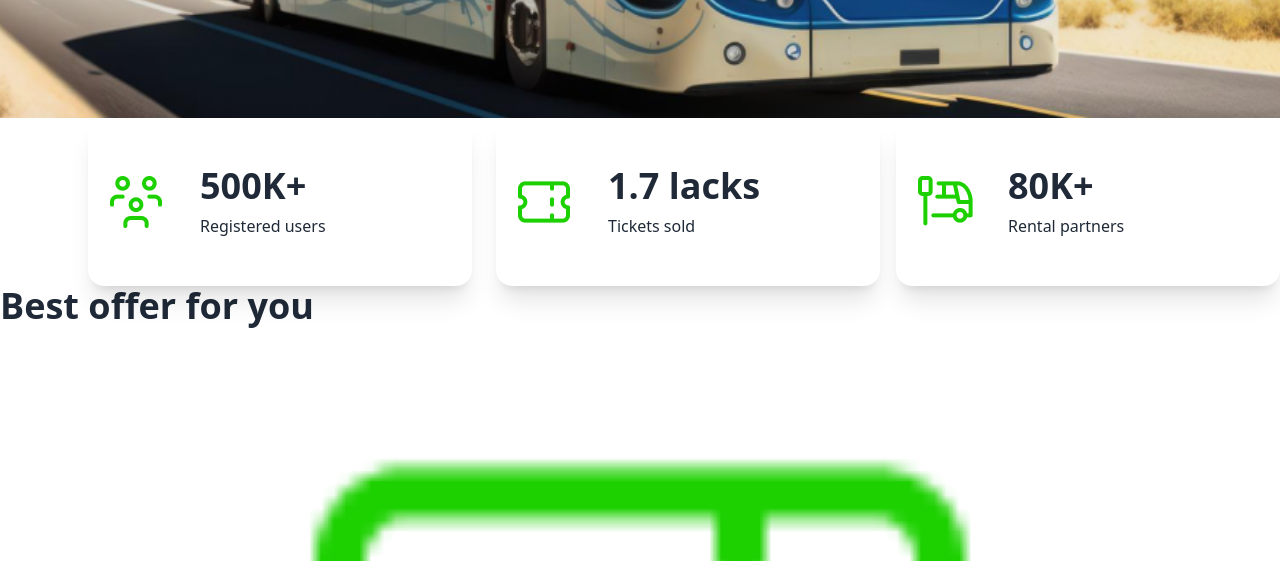
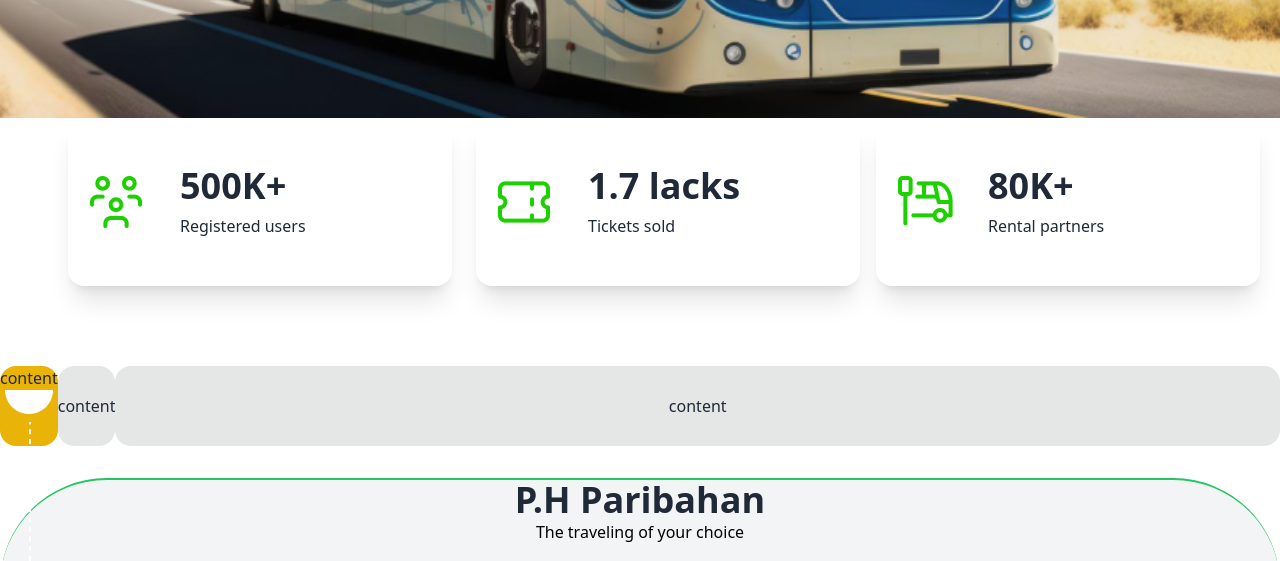
Before and after one commit to baizid20/smart-ticketing-assignment-5, a plain HTML site: page index.html in a window 1280 px wide. Shown: the part 750-1311 px from the top of the page. Drawn offline with nearby package versions, Linux system fonts and the light colour scheme.

Commit message:
added a section

```diff
--- a/index.html
+++ b/index.html
@@ -101,7 +101,7 @@
         <!-- card -->
         <section >
 
-            <div class="flex flex-row ml-10 space-x-4 justify-end ">
+            <div class="flex flex-row ml-10 space-x-4 justify-center">
                 <!-- card 1 -->
                 <div class="card w-96 bg-base-100 shadow-xl card p-4 mx-2 flex-row-reverse ">
                     <div class="card-body ">
@@ -129,24 +129,19 @@
             </div>
         </section>
         <!-- Ticket qupon -->
-        <section>
-       <div>
-        <div>
-            <h1 class="font-bold text-4xl">Best offer for you</h1>
-        </div>
+        <div class="flex w-full mt-4 mb-8 md:mt-20 lg:mt-20 mb-20">
+           <div class="flex ">
+            <div class="grid h-20 flex-grow card bg-base-300 rounded-box place-items-center bg-yellow-500 ">content
+                <img src="images/cupon-devider.png" alt="divider">
+                content
+            </div>
 
-        <div>
-         <!-- div for flex the images -->
-         <div class="bg-cover  bg-no-repeat bg-center h-screen" style="background-image: url(images/ticket-cupon.png);background-size:contain; background-position: center center ">
-            <!-- Content goes here -->
-          </div>
-          <div class="bg-cover bg-no-repeat bg-center h-screen" style="background-image: url(images/ticket-cupon.png);background-size:contain; background-position: center center ">
-            <!-- Content goes here -->
+            <div class="grid h-20 flex-grow card bg-base-300 rounded-box place-items-center">content</div>
+           </div>
+
+            <div class="grid h-20 flex-grow card bg-base-300 rounded-box place-items-center">content</div>
           </div>
 
-          </div>
-       </div>
-        </section>
         <section id="section4" class="bg-gray-100 border-t-2 border-solid border-green-500 rounded-full m-0 p-0 ">
             <h1 class="font-bold text-4xl text-center">P.H Paribahan</h1>
             <p class="mb-5 text-black text-center">The traveling of your choice</p>
```
